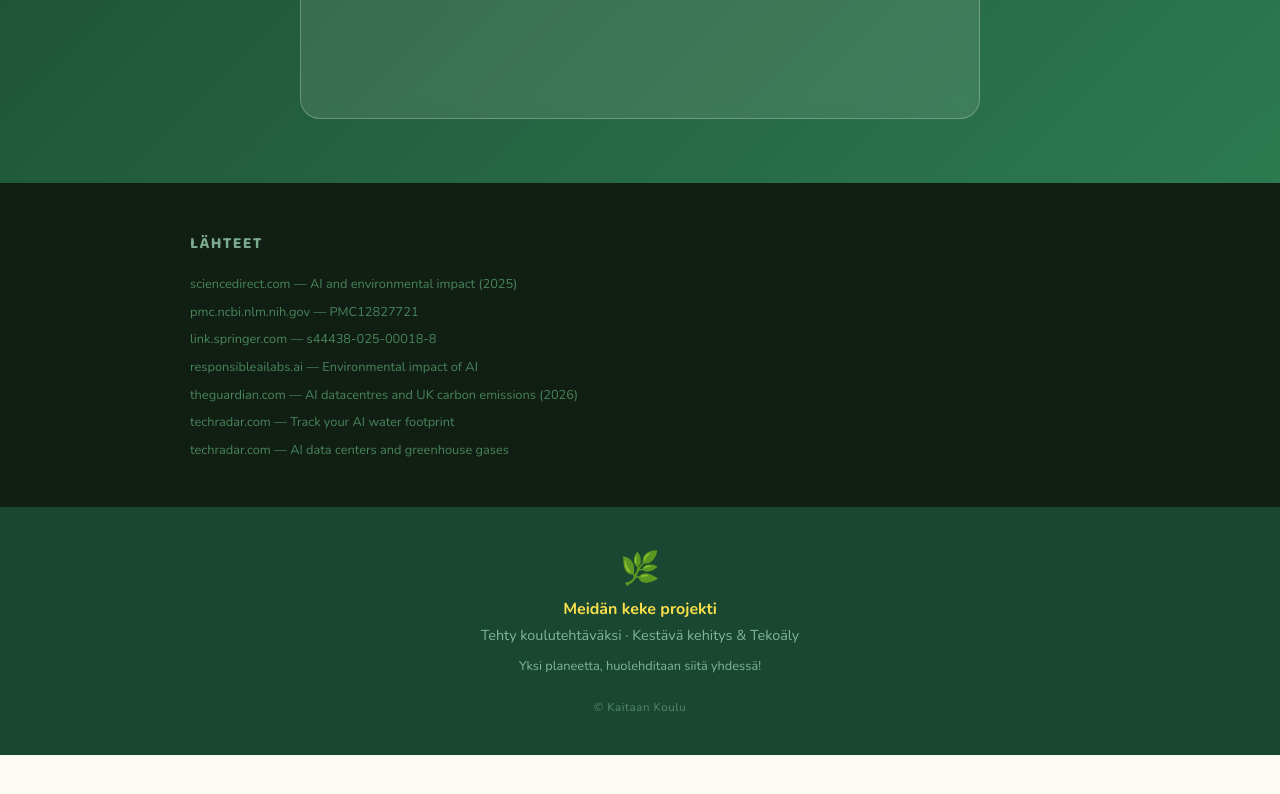
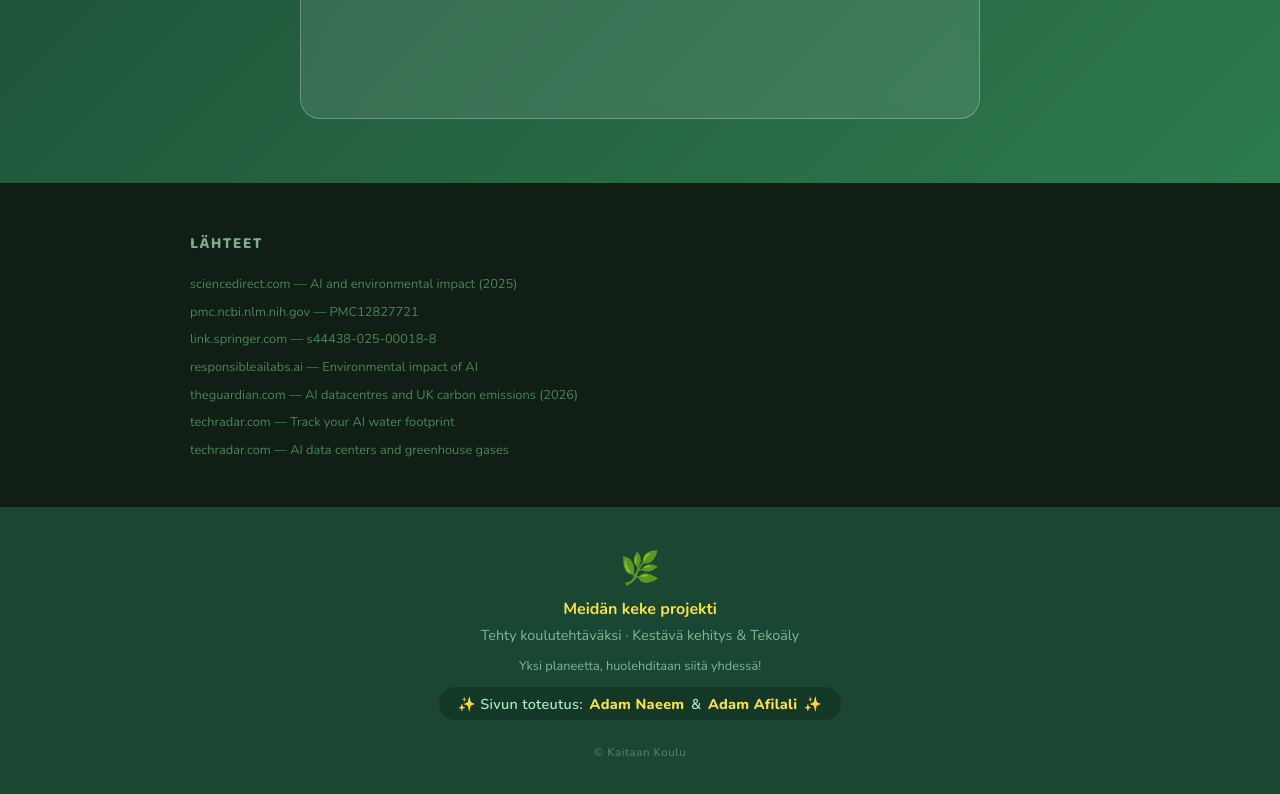
Before and after one commit to flarestarz2020-del/Keke-projekti, a plain HTML site: page index.html in a window 1280 px wide. Shown: the part 2790-3584 px from the top of the page. Before the commit the page ends 3545 px from the top, so only its background shows below. Drawn offline with nearby package versions, Linux system fonts and the light colour scheme.

Commit message:
Add files via upload

```diff
--- a/index.html
+++ b/index.html
@@ -310,7 +310,7 @@
     .quiz-controls { margin-top: 1.5rem; display: flex; gap: 1rem; justify-content: center; }
     .quiz-score { margin-top: 1.5rem; font-size: 1.1rem; font-weight: 700; opacity: 0.85; }
 
-    /* ── FOOTER ── */
+    /* ── FOOTER & CREDITS STYLES ── */
     footer {
       background: var(--green-dark);
       color: var(--green-light);
@@ -319,6 +319,23 @@
     }
     footer strong { color: var(--yellow); }
     footer p { font-size: 0.9rem; margin-top: 0.3rem; opacity: 0.7; }
+
+    .creator-credits {
+      margin-top: 0.75rem;
+      font-size: 0.9rem;
+      font-weight: 600;
+      background: rgba(0,0,0,0.2);
+      display: inline-block;
+      padding: 0.4rem 1.2rem;
+      border-radius: 60px;
+      backdrop-filter: blur(4px);
+      letter-spacing: 0.3px;
+    }
+    .creator-credits span {
+      color: var(--yellow);
+      font-weight: 800;
+      margin: 0 0.15rem;
+    }
 
     /* ── SECTION DIVIDER WAVE ── */
     .wave { display: block; width: 100%; line-height: 0; }
@@ -480,12 +497,18 @@
   </div>
 </div>
 
-<!-- FOOTER -->
+<!-- FOOTER WITH CREDITS (Adam Naeem & Adam Afilali) -->
 <footer>
   <div style="font-size:2rem; margin-bottom:0.5rem">🌿</div>
   <strong>Meidän keke projekti</strong>
   <p>Tehty koulutehtäväksi · Kestävä kehitys &amp; Tekoäly</p>
   <p style="margin-top:0.8rem; font-size:0.8rem">Yksi planeetta, huolehditaan siitä yhdessä!</p>
+
+  <!-- CREDITS LINE: Adam Naeem and Adam Afilali -->
+  <div class="creator-credits">
+    ✨ Sivun toteutus: <span>Adam Naeem</span> & <span>Adam Afilali</span> ✨
+  </div>
+
   <p style="margin-top:1.5rem; font-size:0.72rem; opacity:0.4; letter-spacing:0.05em">© Kaitaan Koulu</p>
 </footer>
 
```
